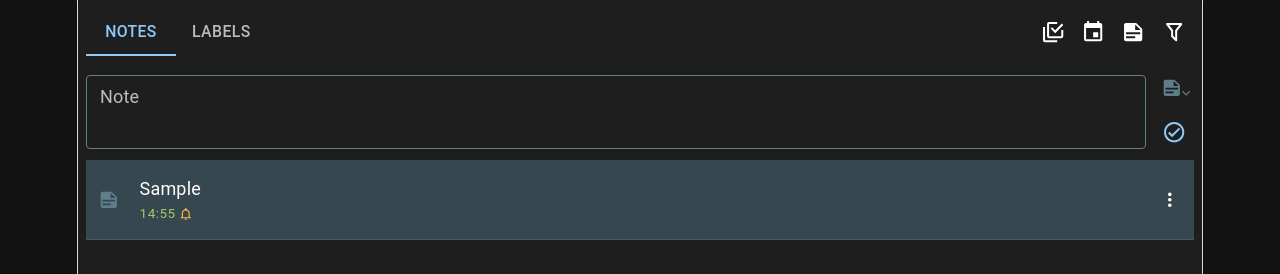
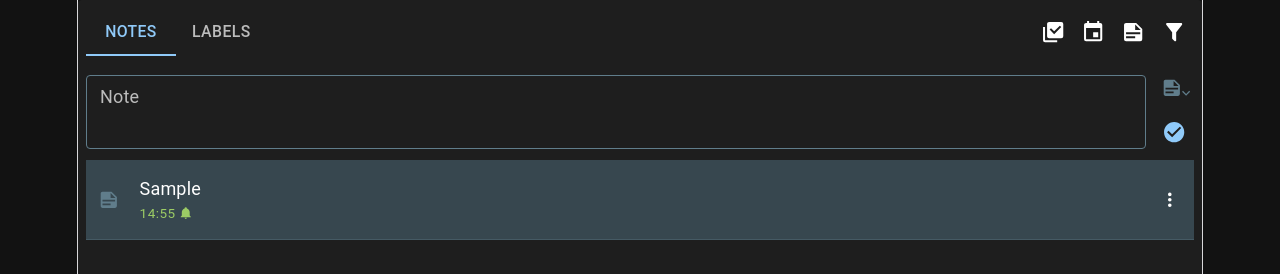
Before and after one commit to Eldsewhere/adnothed2, a React (Vite) app: page / in a window 1280 px wide. Both pictures are taken after typing "Sample" into the empty fields and a click on the button 1173 px from the left and 131 px from the top of the page. Shown: the top 274 px of the page. Built offline with nearby package versions, Linux system fonts and the light colour scheme.

Commit message:
icon change

```diff
--- a/src/App.tsx
+++ b/src/App.tsx
@@ -23,9 +23,9 @@ import {
 import { Icon } from "@mdi/react";
 import {
   mdiCancel,
-  mdiCheckboxMultipleMarkedOutline,
-  mdiFolderMoveOutline,
-  mdiTrashCanOutline,
+  mdiCheckboxMultipleMarked,
+  mdiFolderMove,
+  mdiTrashCan,
   mdiUpload,
   mdiDownload,
   mdiCalendar,
@@ -204,6 +204,7 @@ function App() {
     setItems(pendingImport.items);
     setStorageFileName(pendingImport.fileName);
     setStorageReady(true);
+    setActiveTab("items");
     setNotificationSeverity("success");
     setNotification(`Imported ${pendingImport.fileName}`);
     setPendingImport(null);
@@ -453,7 +454,7 @@ function App() {
                   disabled={items.length === 0}
                 >
                   <Badge badgeContent={selectedItemIds.size} color="primary">
-                    <Icon path={mdiCheckboxMultipleMarkedOutline} size={0.9} />
+                    <Icon path={mdiCheckboxMultipleMarked} size={0.9} />
                   </Badge>
                 </IconButton>
               </Tooltip>
@@ -523,9 +524,7 @@ function App() {
                     <span>
                       <Button
                         variant="text"
-                        startIcon={
-                          <Icon path={mdiFolderMoveOutline} size={0.9} />
-                        }
+                        startIcon={<Icon path={mdiFolderMove} size={0.9} />}
                         disabled={selectedItemIds.size === 0}
                         onClick={(event) =>
                           setBulkCategoryAnchor(event.currentTarget)
@@ -546,9 +545,7 @@ function App() {
                     <span>
                       <Button
                         variant="text"
-                        startIcon={
-                          <Icon path={mdiTrashCanOutline} size={0.9} />
-                        }
+                        startIcon={<Icon path={mdiTrashCan} size={0.9} />}
                         disabled={selectedItemIds.size === 0}
                         onClick={() => setConfirmBulkDeleteOpen(true)}
                         sx={{ textTransform: "none" }}
--- a/src/components/CategoryForm.tsx
+++ b/src/components/CategoryForm.tsx
@@ -13,7 +13,7 @@ import {
 import { Icon } from "@mdi/react";
 import useMdiIconOptions from "../hooks/useMdiIconOptions";
 import type { Category, CategoryFormValues, IconOption } from "../types";
-import { mdiCancel, mdiCheckCircleOutline } from "@mdi/js";
+import { mdiCancel, mdiCheckCircle } from "@mdi/js";
 
 type CategoryFormProps = {
   editingCategory: Category | null;
@@ -87,14 +87,16 @@ const CategoryForm = ({
               sx={{ width: "100%" }}
               slotProps={{
                 paper: {
-                  sx: !iconInputValue? {
+                  sx: !iconInputValue
+                    ? {
                         "& .MuiAutocomplete-listbox": {
                           display: "inline-flex",
                           justifyContent: "center",
                           flexWrap: "wrap",
                           backgroundColor: colors.blueGrey[900],
                         },
-                  } : undefined,
+                      }
+                    : undefined,
                 },
               }}
               renderOption={(props, option) =>
@@ -207,7 +209,7 @@ const CategoryForm = ({
                   aria-label="Save label"
                   color={"primary"}
                 >
-                  <Icon path={mdiCheckCircleOutline} size={0.9} />
+                  <Icon path={mdiCheckCircle} size={0.9} />
                 </IconButton>
               </span>
             </Tooltip>
--- a/src/components/CategoryList.tsx
+++ b/src/components/CategoryList.tsx
@@ -15,7 +15,7 @@ import {
   Typography,
 } from "@mui/material";
 import { Icon } from "@mdi/react";
-import { mdiDotsVertical, mdiPencilOutline, mdiTrashCanOutline } from "@mdi/js";
+import { mdiDotsVertical, mdiPencil, mdiTrashCan } from "@mdi/js";
 import type { Category } from "../types";
 
 type CategoryListProps = {
@@ -172,7 +172,7 @@ const CategoryList = ({
               px: 0.5,
             }}
           >
-            <Icon path={mdiPencilOutline} size={0.7} />
+            <Icon path={mdiPencil} size={0.7} />
           </Box>
           Edit
         </MenuItem>
@@ -187,7 +187,7 @@ const CategoryList = ({
               px: 0.5,
             }}
           >
-            <Icon path={mdiTrashCanOutline} size={0.7} />
+            <Icon path={mdiTrashCan} size={0.7} />
           </Box>
           Delete
         </MenuItem>
--- a/src/components/ItemFilters.tsx
+++ b/src/components/ItemFilters.tsx
@@ -26,7 +26,7 @@ import dayjs, { type Dayjs } from "dayjs";
 import { DatePicker } from "@mui/x-date-pickers";
 import { PickerDay, type PickerDayProps } from "@mui/x-date-pickers/PickerDay";
 import { Icon } from "@mdi/react";
-import { mdiClose, mdiFilterOutline, mdiNoteText } from "@mdi/js";
+import { mdiClose, mdiFilter, mdiNoteText } from "@mdi/js";
 import type { Category, Item, ItemFilters as ItemFiltersValue } from "../types";
 import {
   emptyItemFilters,
@@ -354,7 +354,7 @@ const ItemFilters = forwardRef<ItemFiltersHandle, ItemFiltersProps>(
           >
             {
               <Badge badgeContent={activeFilterCount} color="primary">
-                <Icon path={mdiFilterOutline} size={0.9} />
+                <Icon path={mdiFilter} size={0.9} />
               </Badge>
             }
           </IconButton>
--- a/src/components/ItemForm.tsx
+++ b/src/components/ItemForm.tsx
@@ -14,7 +14,7 @@ import { Icon } from "@mdi/react";
 import type { Category, Item, ItemFormValues } from "../types";
 import {
   mdiCancel,
-  mdiCheckCircleOutline,
+  mdiCheckCircle,
   mdiChevronDown,
   mdiNoteText,
 } from "@mdi/js";
@@ -110,7 +110,7 @@ const ItemForm = ({
               alignItems: "center",
               justifyContent: "center",
               ml: 1,
-              gap: 1
+              gap: 1,
             }}
           >
             <Controller
@@ -228,7 +228,7 @@ const ItemForm = ({
                   aria-label={editingItem ? "Update note" : "Add note"}
                   color={"primary"}
                 >
-                  <Icon path={mdiCheckCircleOutline} size={0.9} />
+                  <Icon path={mdiCheckCircle} size={0.9} />
                 </IconButton>
               </Tooltip>
               {editingItem && (
--- a/src/components/ItemList.tsx
+++ b/src/components/ItemList.tsx
@@ -17,14 +17,14 @@ import {
 } from "@mui/material";
 import { Icon } from "@mdi/react";
 import {
-  mdiBellOutline,
+  mdiBell,
   mdiClose,
   mdiContentCopy,
   mdiDotsVertical,
   mdiFormatListBulleted,
   mdiNoteText,
-  mdiPencilOutline,
-  mdiTrashCanOutline,
+  mdiPencil,
+  mdiTrashCan,
 } from "@mdi/js";
 import type { Category, Item, ItemFilters as ItemFiltersValue } from "../types";
 import {
@@ -409,7 +409,8 @@ const ItemList = ({
                           color="text.secondary"
                           sx={{
                             textAlign: "left",
-                            display: "block",
+                            display: "flex",
+                            alignItems: "center",
                             color: isToday(item.createdAt)
                               ? colors.lightGreen[400]
                               : colors.blueGrey[300],
@@ -425,11 +426,10 @@ const ItemList = ({
                                 visibility: item.hasNotification
                                   ? "visible"
                                   : "hidden",
-                                color: colors.orange[300],
-                                verticalAlign: "middle",
+                                color: colors.lightGreen[400],
                               }}
                             >
-                              <Icon path={mdiBellOutline} size={0.5} />
+                              <Icon path={mdiBell} size={0.5} />
                             </Box>
                           </Tooltip>
                         </Typography>
@@ -506,7 +506,7 @@ const ItemList = ({
               px: 0.5,
             }}
           >
-            <Icon path={mdiBellOutline} size={0.7} />
+            <Icon path={mdiBell} size={0.7} />
           </Box>
           Notify
         </MenuItem>
@@ -521,7 +521,7 @@ const ItemList = ({
               px: 0.5,
             }}
           >
-            <Icon path={mdiPencilOutline} size={0.7} />
+            <Icon path={mdiPencil} size={0.7} />
           </Box>
           Edit
         </MenuItem>
@@ -536,7 +536,7 @@ const ItemList = ({
               px: 0.5,
             }}
           >
-            <Icon path={mdiTrashCanOutline} size={0.7} />
+            <Icon path={mdiTrashCan} size={0.7} />
           </Box>
           Delete
         </MenuItem>
```
Lines whose indentation alone changed are shown as unchanged.
